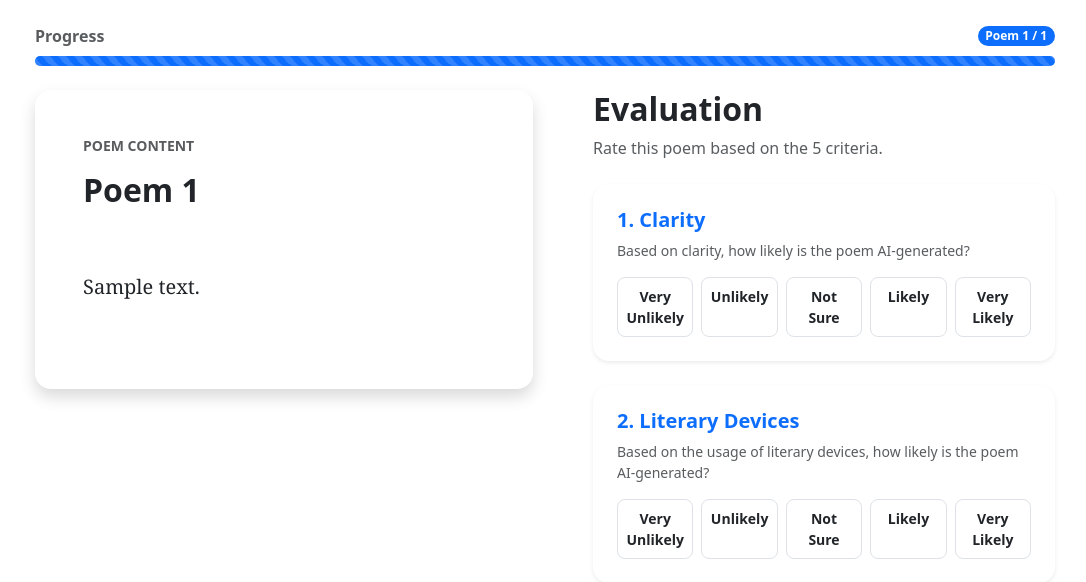
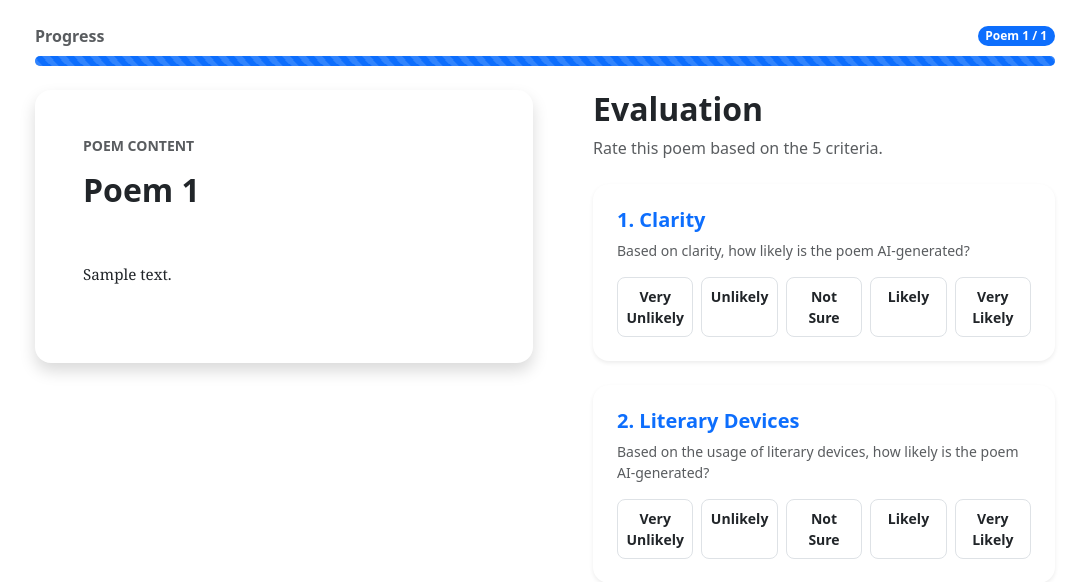
Before and after one commit to Afia-Abida/Poem-Survey, a Flask app: template templates/survey.html in a window 1280 px wide. Shown: the part 56-638 px from the top of the page, without its empty margins (95-1181 px from the left). Run offline with Flask 3, Linux system fonts and the light colour scheme; the template is opened without the code that fills it: most values are stand-ins (such as "Sample title", 1, 10 or a date in 2020).

Commit message:
font size fixed

```diff
--- a/templates/base.html
+++ b/templates/base.html
@@ -30,9 +30,9 @@
         <div class="container-fluid">
             <a class="navbar-brand">Poem Survey</a>
 
-            <button class="navbar-toggler" type="button" data-bs-toggle="collapse" data-bs-target="#navbarNav">
+            <!-- <button class="navbar-toggler" type="button" data-bs-toggle="collapse" data-bs-target="#navbarNav">
                 <span class="navbar-toggler-icon"></span>
-            </button>
+            </button> -->
 
             <!-- <div class="collapse navbar-collapse" id="navbarNav">
                 <ul class="navbar-nav ms-auto"> <li class="nav-item">
--- a/templates/survey.html
+++ b/templates/survey.html
@@ -27,7 +27,7 @@
                     <h2 class="card-title fw-bold mb-4 gradient-text">Poem {{ current_index }}</h2>
                     <!-- <h2 class="card-title fw-bold mb-4 gradient-text">{{ poem.title }}</h2> -->
 
-                    <div class="card-text lead" style="white-space: pre-wrap; overflow-x: auto; font-family: 'Georgia', serif; line-height: 1.8;">
+                    <div class="card-text lead" style="white-space: pre-wrap; overflow-x: auto; font-family: 'Georgia', serif; line-height: 1.8; font-size: 0.95rem;">
 {{ poem.content }}
                     </div>
                 </div>
```
